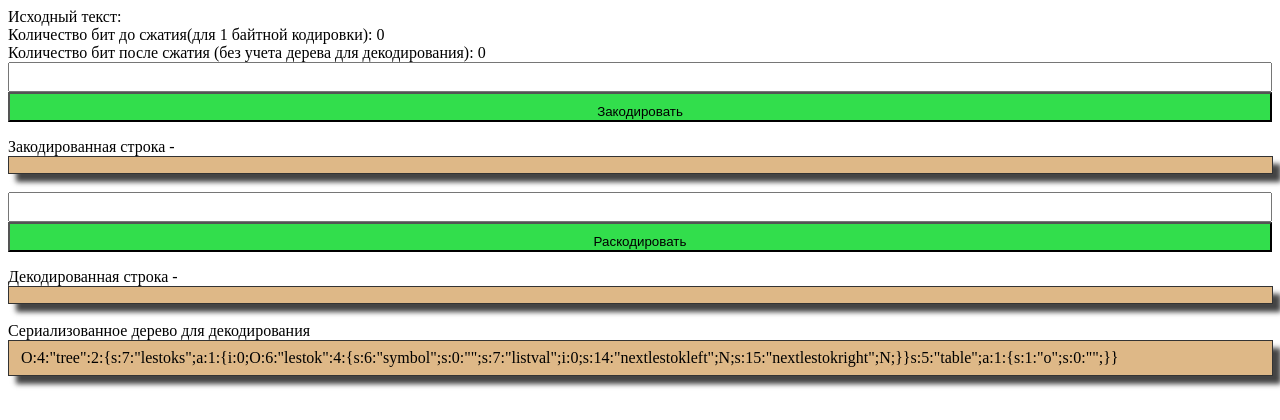
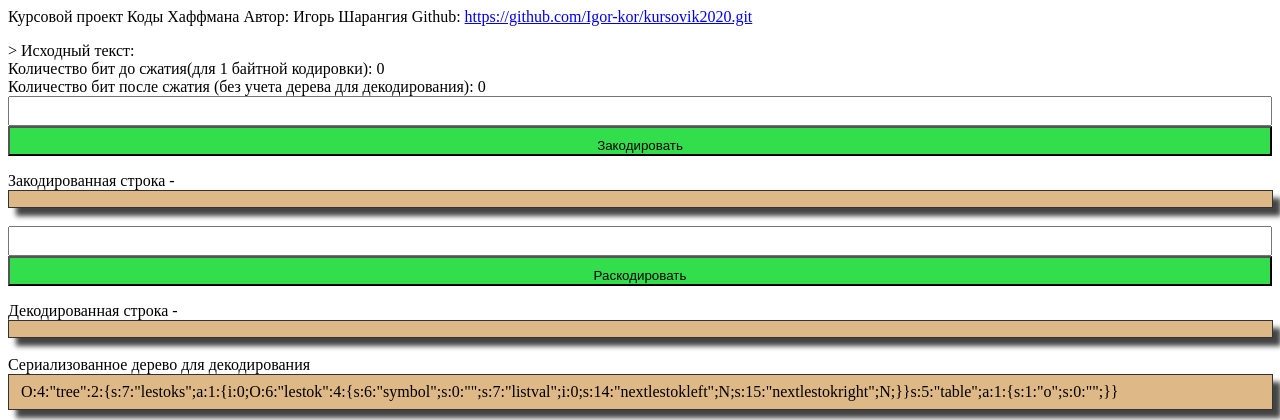
Before and after one commit to Igor-kor/kursovik2020, a PHP site: page /?encode=1 in a window 1280 px wide. Shown: the top 420 px of the page. Run offline with PHP 8.4, Linux system fonts and the light colour scheme; data that the repository does not hold is empty.

```diff
--- a/index.php
+++ b/index.php
@@ -5,7 +5,10 @@
 
 </head>
 <body>
-
+<p> Курсовой проект Коды Хаффмана
+    Автор: Игорь Шарангия
+    Github: <a href="https://github.com/Igor-kor/kursovik2020.git">https://github.com/Igor-kor/kursovik2020.git</a>
+</p>>
 <?php
 // todo Переделать на пост запросы, сервак не может обработать слишком длинные запросы
 error_reporting(0);
```
